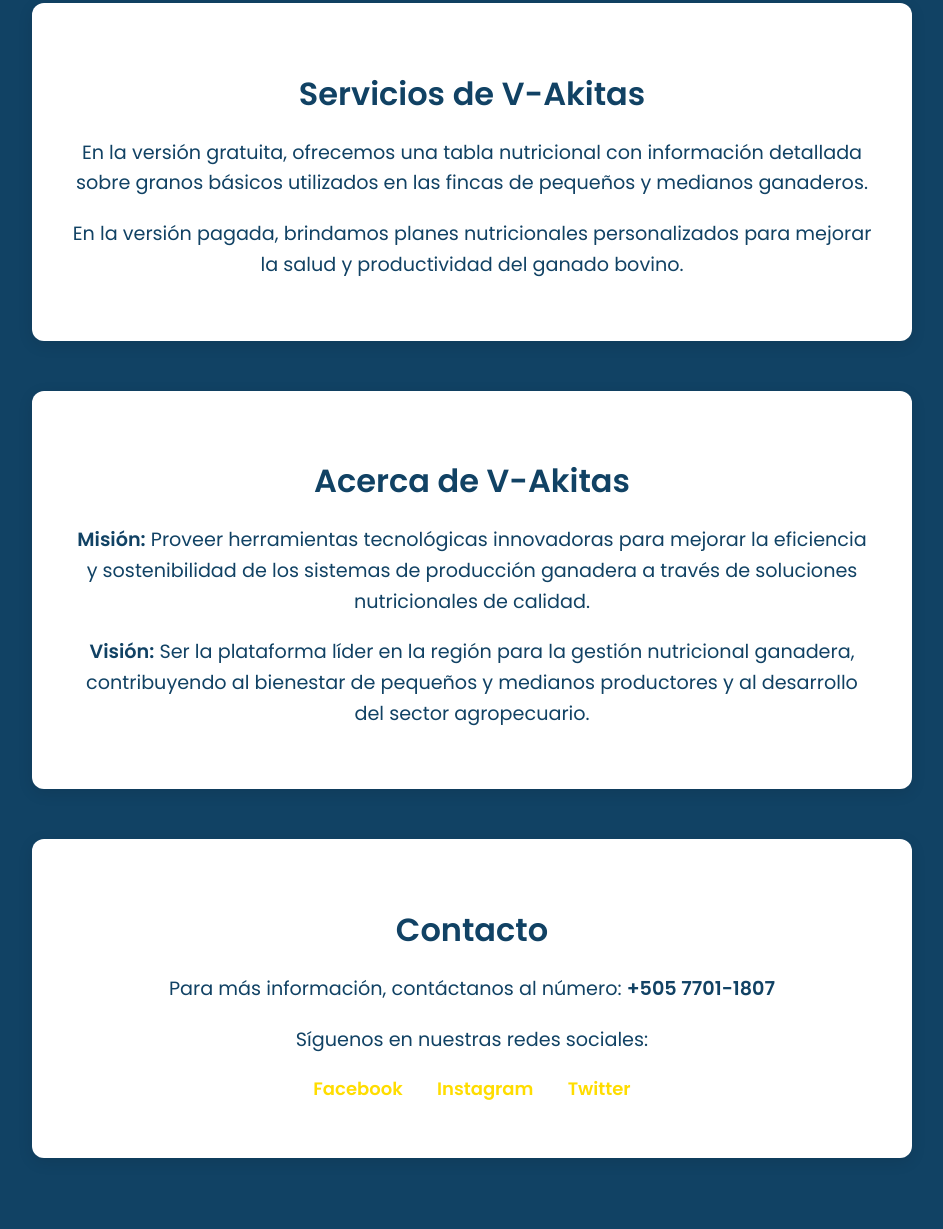
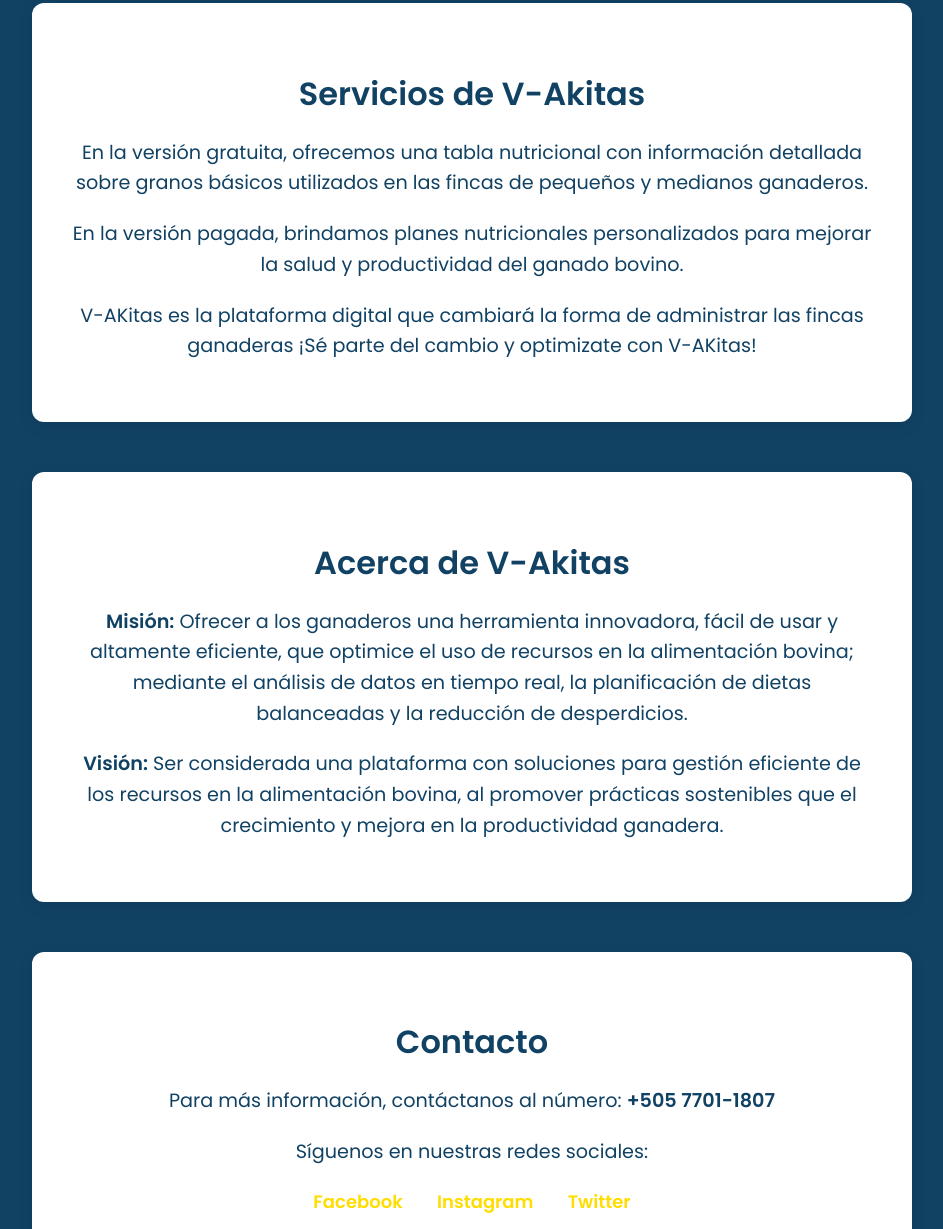
Before and after one commit to Jafet2004/V-akitas_Web, a plain HTML site: page index.html in a window 1280 px wide. Shown: the part 474-1703 px from the top of the page, without its empty margins (168-1111 px from the left). Drawn offline with Linux system fonts and the light colour scheme; a script that the page names is missing; files whose address does not match are found by name.

Commit message:
Actualizacion de info

```diff
--- a/index.html
+++ b/index.html
@@ -17,7 +17,7 @@
             </ul>
         </nav>
         <div class="logo-container">
-            <img src="C:\Users\MASTER\Pictures\Logo-V-akitas.jpg" alt="Logo V-Akitas" class="logo">
+            <img src="Logo-V-akitas.jpg" alt="Logo V-Akitas" class="logo">
         </div>
         <h1 class="main-title">Bienvenidos a V-Akitas</h1>
     </header>
@@ -27,13 +27,16 @@
         <h2>Servicios de V-Akitas</h2>
         <p>En la versión gratuita, ofrecemos una tabla nutricional con información detallada sobre granos básicos utilizados en las fincas de pequeños y medianos ganaderos.</p>
         <p>En la versión pagada, brindamos planes nutricionales personalizados para mejorar la salud y productividad del ganado bovino.</p>
+        <p>
+            V-AKitas es la plataforma digital que cambiará la forma de administrar las fincas ganaderas ¡Sé parte del cambio y optimizate con V-AKitas!</p>
     </section>
 
     <!-- Sección Acerca de -->
     <section id="acerca-de" class="content-section">
         <h2>Acerca de V-Akitas</h2>
-        <p><strong>Misión:</strong> Proveer herramientas tecnológicas innovadoras para mejorar la eficiencia y sostenibilidad de los sistemas de producción ganadera a través de soluciones nutricionales de calidad.</p>
-        <p><strong>Visión:</strong> Ser la plataforma líder en la región para la gestión nutricional ganadera, contribuyendo al bienestar de pequeños y medianos productores y al desarrollo del sector agropecuario.</p>
+        <p><strong>Misión:</strong> Ofrecer a los ganaderos una herramienta innovadora, fácil de usar y altamente eficiente,
+                                    que optimice el uso de recursos en la alimentación bovina; mediante el análisis de datos en tiempo real, la planificación de dietas balanceadas y la reducción de desperdicios.</p>
+        <p><strong>Visión:</strong> Ser considerada una plataforma con soluciones para gestión eficiente de los recursos en la alimentación bovina, al promover prácticas sostenibles que el crecimiento y mejora en la productividad ganadera.</p>
     </section>
 
     <!-- Sección Contacto -->
```
